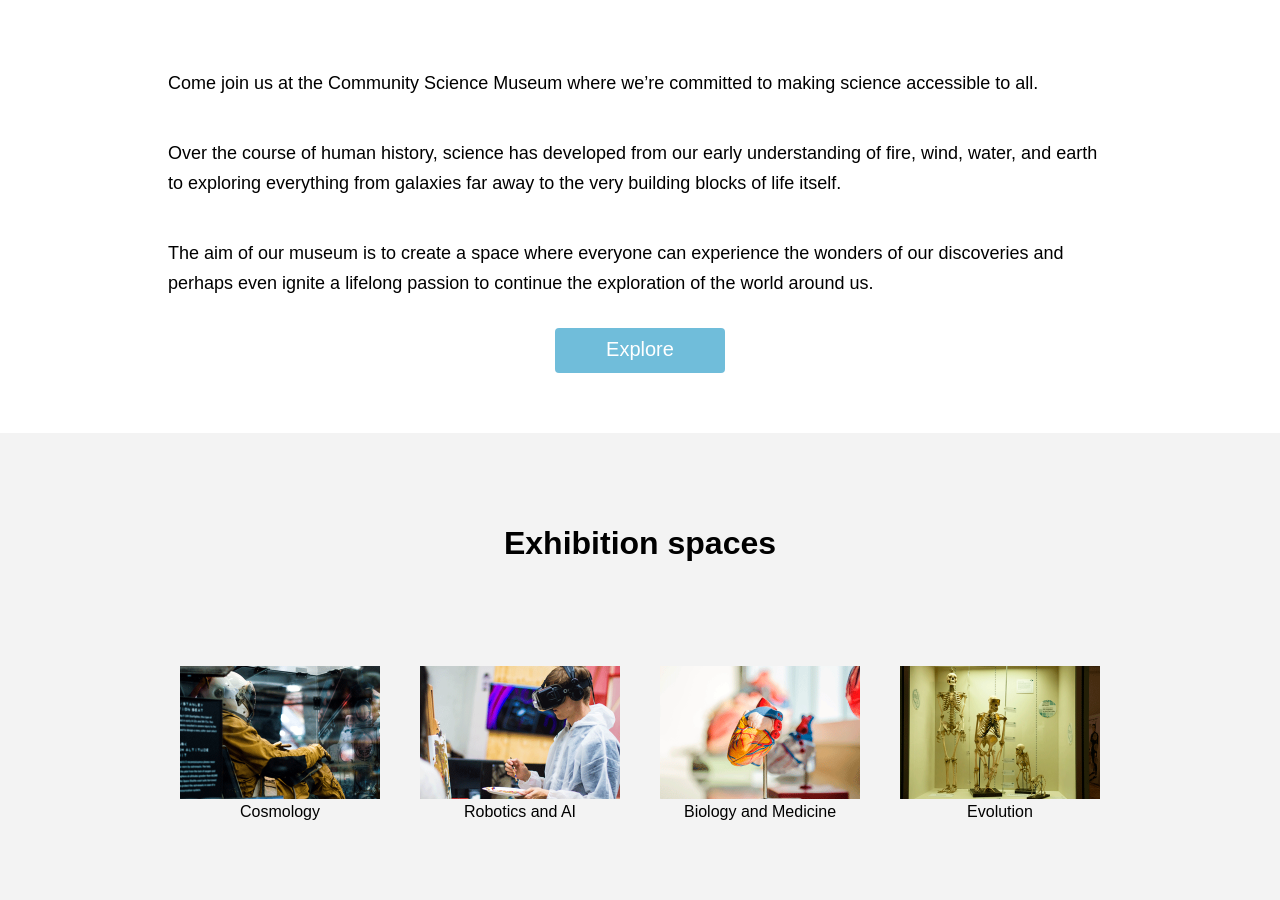
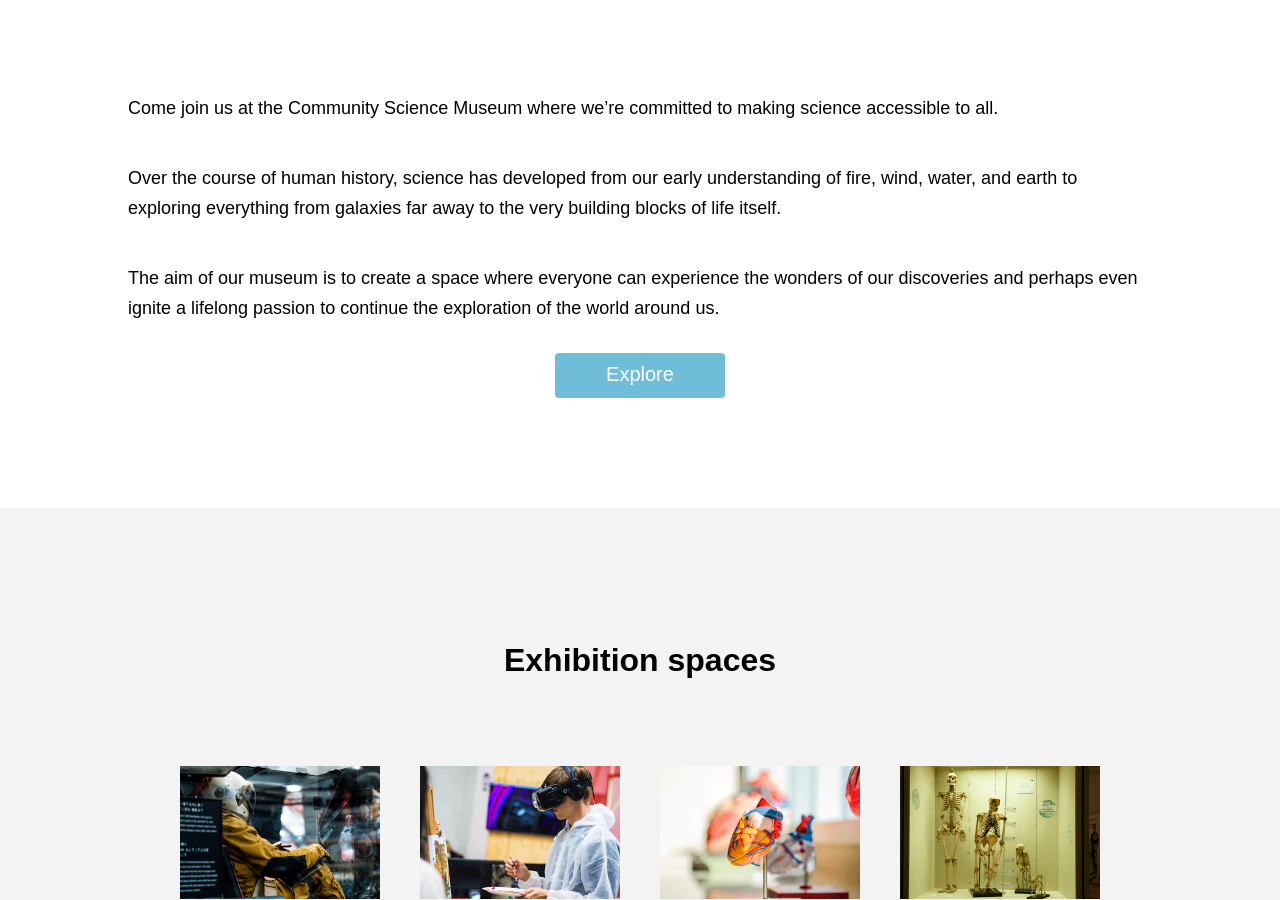
Before and after one commit to Oliknud/semesteroppgave1, a plain HTML site: page index.html in a window 1280 px wide. Shown: the part 663-1563 px from the top of the page. Drawn offline with Linux system fonts and the light colour scheme.

Commit message:
Update style.css

```diff
--- a/styles/style.css
+++ b/styles/style.css
@@ -104,8 +104,8 @@ footer {
 .exSpaces {
     display: none;
 }
-
-@media (min-width: 550px) {
+/* 550px */
+@media (min-width: 810px) {
 
     #menu {
         display: none;
@@ -172,6 +172,7 @@ footer {
         align-items: center;
         justify-content: space-around;
         margin: 50px 0 0 0;
+        padding-bottom: 50px;
         height: 600px;
         background-color: #F3F3F3;
         text-align: center;
@@ -193,7 +194,7 @@ footer {
     }
 
     h1 {
-        margin: 50px 0 0 0;
+        margin: 100px 0 0 0;
     }
 
     h2 {
@@ -209,7 +210,7 @@ footer {
         display: flex;
         flex-direction: column;
         align-items: center;
-        margin: 50px;
+        margin: 75px 0 100px 0;
     }
 
     .mobileImg {
```
